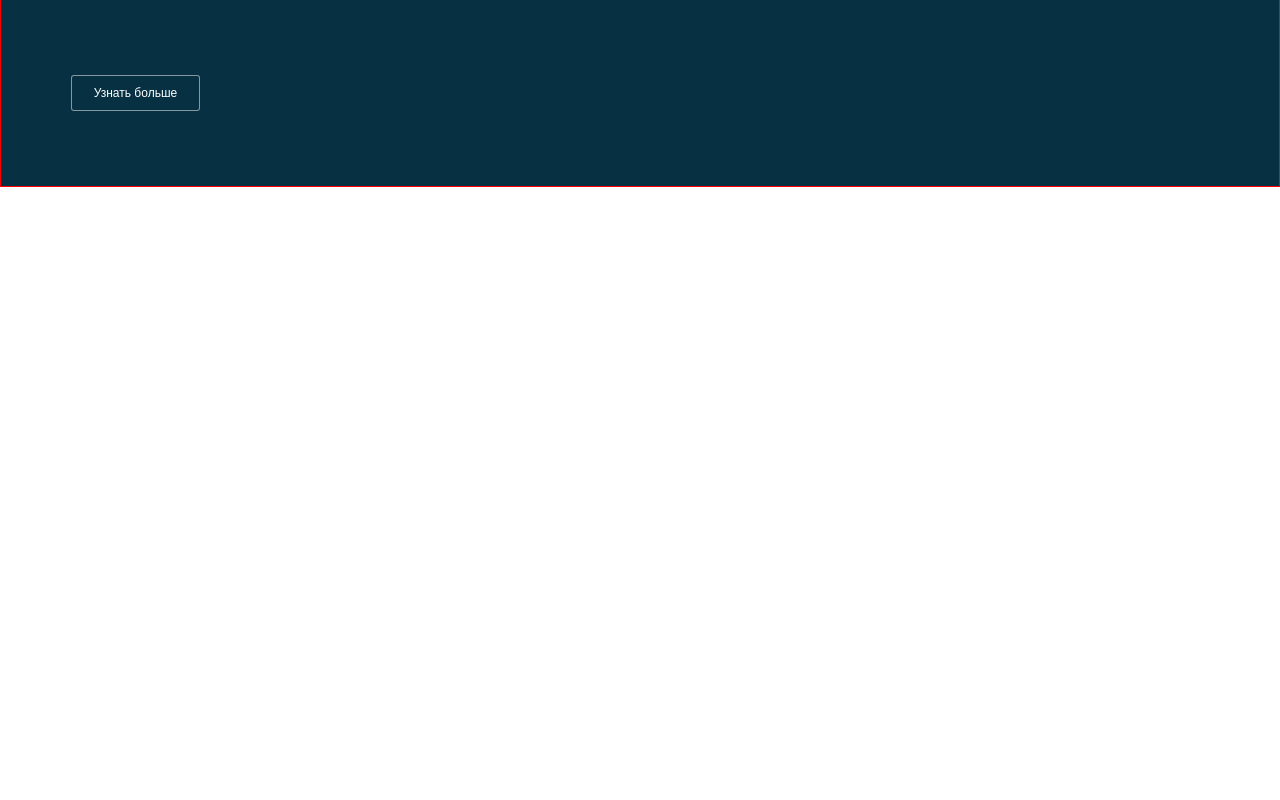
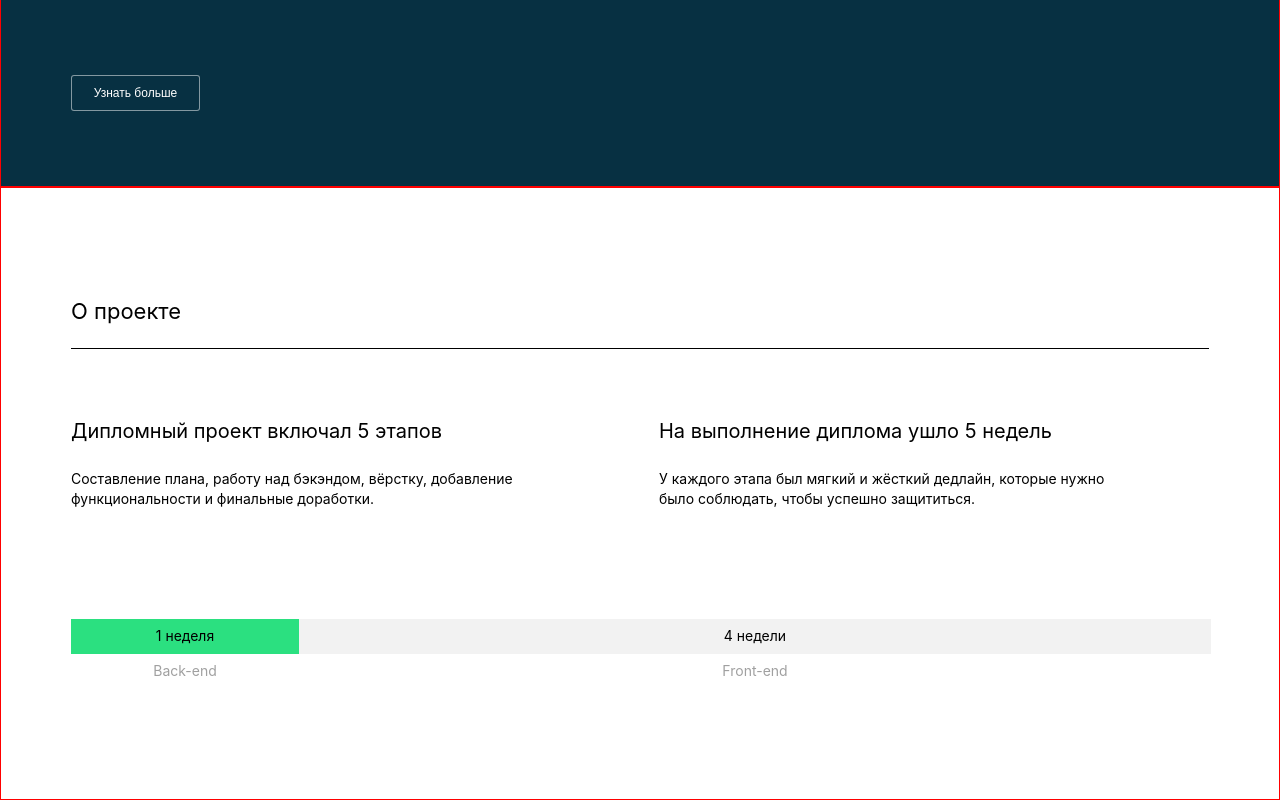
Before and after one commit to AndrewRusanov/movies-explorer-frontend, a React (Create React App) app: page / in a window 1280 px wide. Shown: the part 465-1265 px from the top of the page. Before the commit the page ends 800 px from the top, so only its background shows below. Built offline with nearby package versions, Linux system fonts and the light colour scheme.

Commit message:
feat: add AboutProject layout

```diff
--- /dev/null
+++ b/src/components/Main/AboutProject/AboutProject.jsx
@@ -0,0 +1,43 @@
+import styles from "./AboutProject.module.css";
+
+const AboutProject = () => {
+  return (
+    <section className={styles.container}>
+      <div className={styles.wrapper}>
+        <h2 className={styles.title}>О проекте</h2>
+        <div className={styles.aboutContainer}>
+          <div className={styles.aboutBlock}>
+            <h3 className={styles.subtitle}>
+              Дипломный проект включал 5 этапов
+            </h3>
+            <p className={styles.caption}>
+              Составление плана, работу над бэкэндом, вёрстку, добавление
+              функциональности и финальные доработки.
+            </p>
+          </div>
+          <div className={styles.aboutBlock}>
+            <h3 className={styles.subtitle}>
+              На выполнение диплома ушло 5 недель
+            </h3>
+            <p className={styles.caption}>
+              У каждого этапа был мягкий и жёсткий дедлайн, которые нужно было
+              соблюдать, чтобы успешно защититься.
+            </p>
+          </div>
+        </div>
+        <div className={styles.timeBar}>
+          <div className={styles.timeBar__cell}>
+            <h4 className={styles.timeBar__title_back}>1 неделя</h4>
+            <span className={styles.timeBar__subtitle_back}>Back-end</span>
+          </div>
+          <div className={styles.timeBar__cell}>
+            <h4 className={styles.timeBar__title_front}>4 недели</h4>
+            <span className={styles.timeBar__subtitle_front}>Front-end</span>
+          </div>
+        </div>
+      </div>
+    </section>
+  );
+};
+
+export default AboutProject;
--- /dev/null
+++ b/src/components/Main/AboutProject/AboutProject.module.css
@@ -0,0 +1,112 @@
+.container{
+  background-color: white;
+  margin: 0 auto;
+  color: black;
+}
+
+.wrapper{
+  border: 1px solid red;
+  max-width: 1280px;
+  display: flex;
+  flex-direction: column;
+  margin: 0 auto;
+}
+
+.title {
+  margin: 110px 70px 0 ;
+  padding: 0;
+  padding-bottom: 23px;
+  font-weight: 400;
+  font-size: 22px;
+  line-height: 1.21;
+  letter-spacing: -4%;
+  border-bottom: 1px solid black;
+}
+
+.aboutContainer{
+  display: flex;
+  flex-direction: row;
+  justify-content: space-between;
+  margin: 70px 70px 110px 70px;
+  padding: 0;
+}
+
+.aboutBlock {
+  display: flex;
+  flex-direction: column;
+  width: 550px;
+}
+
+.subtitle {
+  margin: 0;
+  padding: 0;
+  font-weight: 400;
+  font-size: 20px;
+  line-height: 24.2px;
+  letter-spacing: -4%;
+  margin-bottom: 26px;
+}
+
+.caption {
+  margin: 0;
+  padding: 0;
+  font-weight: 400;
+  font-size: 14px;
+  line-height: 20px;
+  width: 450px;
+}
+
+.timeBar {
+  display: flex;
+  flex-direction: row;
+  margin: 0 70px 110px;
+}
+
+.timeBar__cell {
+  display: flex;
+  flex-direction: column;
+}
+
+.timeBar__title_back{
+  font-weight: 400;
+  font-size: 14px;
+  line-height: 1.21;
+  text-align: center;
+  width: 200px;
+  margin: 0;
+  padding: 9px 14px 9px 14px;
+  background-color: #2BE080;
+}
+
+.timeBar__title_front{
+  background-color: #F2F2F2;
+  font-weight: 400;
+  font-size: 14px;
+  line-height: 1.21;
+  text-align: center;
+  width: 200px;
+  margin: 0;
+  padding: 9px 356px 9px 356px;
+}
+
+.timeBar__subtitle_back {
+  color: #A0A0A0;
+  font-weight: 400;
+  font-size: 14px;
+  line-height: 1.21;
+  text-align: center;
+  width: 200px;
+  margin: 0;
+  padding: 9px 14px 9px 14px;
+}
+
+.timeBar__subtitle_front{
+  color: #A0A0A0;
+  font-weight: 400;
+  font-size: 14px;
+  line-height: 1.21;
+  text-align: center;
+  width: 200px;
+  margin: 0;
+  padding: 9px 356px 9px 356px;
+}
--- a/src/components/Main/Main.jsx
+++ b/src/components/Main/Main.jsx
@@ -1,9 +1,11 @@
 import Promo from "./Promo/Promo";
 import styles from "./Main.module.css";
+import AboutProject from "./AboutProject/AboutProject";
 
 const Main = () => {
   return <main>
     <Promo/>
+    <AboutProject/>
   </main>;
 };
 
```
